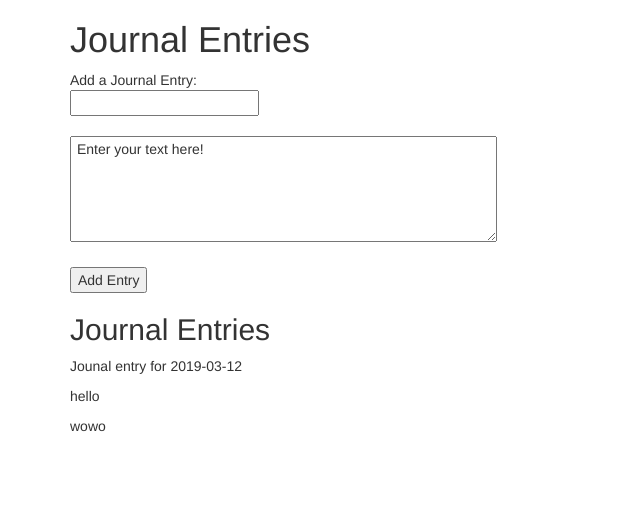
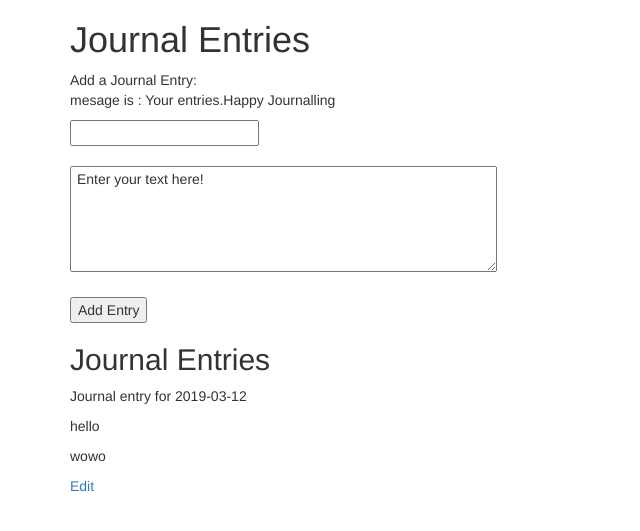
Before and after one commit to maheshwarkuchana/journal_webapp, a Flask app: page / in a window 1280 px wide. Shown: the top 531 px of the page, without its empty margins (0-640 px from the left). Run offline with Flask 2, Linux system fonts and the light colour scheme; data comes from the database, SQL or seed files in the repository; both versions use the stored data as it was after the commit; some libraries are stand-ins or nearby versions.

Commit message:
changes made to restrict one entry per date using if else

```diff
--- a/app.py
+++ b/app.py
@@ -1,5 +1,5 @@
 from flask import Flask, render_template, request, redirect, url_for
-from db_functions import add_entry, get_entries
+from db_functions import add_entry, get_entries, edit_entry, fetch_entry
 from datetime import datetime
 
 app = Flask(__name__)
@@ -8,14 +8,53 @@ app = Flask(__name__)
 @app.route('/')
 def index():
     entries = get_entries()
-    return render_template('index.html', entries=entries)
+    msg = "Your entries.Happy Journalling"
+
+    return render_template('index.html', entries=entries, msg=msg)
 
 
 @app.route('/add', methods=['POST'])
 def add():
-    add_entry(text1=request.form['title'], text2=request.form['details'], date1= datetime.date(datetime.now()))
+    date1 = datetime.date(datetime.now())
+    entries = get_entries()
+    print("date s" ,date1)
+    print(len(entries))
+    print(entries)
+    list1 = []
+    for i in range(0,len(entries)):
+        list1.append(entries[i][3])
+    print("lists", list1)
 
-    return redirect(url_for('index'))
+
+    if str(date1) not in list1:
+        add_entry(text1=request.form['title'], text2=request.form['details'], date1=datetime.date(datetime.now()))
+        msg = "Added succesfully"
+        return redirect(url_for('index', msg=msg))
+    else:
+
+        msg = " OOps. the journal entry exists already. Would you like to edit ?"
+        return redirect(url_for('index', msg=msg))
+
+
+
+
+@app.route('/edit/<id>', methods=['GET','POST'])
+def fetch(id):
+    if request.method == "POST":
+        print(request.method)
+        text1=request.form['details']
+        print(text1)
+
+        entries = edit_entry(text1, id=id)
+        print(entries)
+        return redirect(url_for('index'))
+
+
+    else:
+        entries = fetch_entry(id)
+        print(request.method)
+        print("PICKING ENTRIES" ,entries)
+        return render_template("edit.html", entries=entries)
 
 
 if __name__ == '__main__':
--- a/create_db.py
+++ b/create_db.py
@@ -6,10 +6,9 @@ sql_query = """
 CREATE TABLE IF NOT EXISTS Diary (
   id INTEGER PRIMARY KEY,
   title TEXT,
-  journalentry TEXT
-  journaldate TEXT
+  journalentry TEXT,
+  journaldate TEXT UNIQUE
 );
 """
-
 conn.execute(sql_query)
 conn.close()
--- a/db_functions.py
+++ b/db_functions.py
@@ -20,6 +20,7 @@ def add_entry(text1,text2,date1):
     :param text: text input by the user
     :return: None
     """
+
     sql_query = """insert into Diary(title, journalentry, journaldate) VALUES ( '%s','%s','%s' )""" % (text1, text2, date1)
     execute_query(sql_query)
 
@@ -30,3 +31,26 @@ def get_entries():
     """
     sql_query = """select * from Diary """
     return execute_query(sql_query).fetchall()
+
+def edit_entry(text1,id):
+
+    """
+    function to edit the diary entry and title
+    :param id: id of the diary entry
+    :return: None
+    """
+    sql_query = """UPDATE Diary set journalentry='%s' where id=%s""" % (text1, id)
+    execute_query(sql_query)
+    return execute_query(sql_query).fetchall()
+
+
+def fetch_entry(id):
+
+    """
+    function to edit the diary entry and title
+    :param id: id of the diary entry
+    :return: None
+    """
+    sql_query = """select * from Diary where id= %s""" % (id)
+    execute_query(sql_query)
+    return execute_query(sql_query).fetchall()
--- a/del_table.py
+++ b/del_table.py
@@ -9,4 +9,5 @@ DELETE from Diary
 
 """
 conn.execute(sql_query)
+conn.commit()
 conn.close()
--- a/templates/index.html
+++ b/templates/index.html
@@ -5,6 +5,14 @@
 <div class="container">
     <h1>Journal Entries</h1>
     <div>Add a Journal Entry:
+
+        {% if msg %}
+
+        <p> mesage is : {{ msg }} </p>
+
+        {% endif %}
+
+
         <form action="{{ url_for('add') }}" method="POST">
             <input type="text" name="title">
             <br>
@@ -22,10 +30,11 @@
         <div>
 
             {% for entry in entries %}
-             <p>Jounal entry for {{ entry[3] }}</p>
+             <p>Journal entry for {{ entry[3] }}</p>
+
             <p> {{ entry[1] }} </p>
             <p>{{ entry[2] }} </p>
-
+            <a href="{{ url_for('fetch', id=entry[0]) }}" > Edit </a>
             {% endfor %}
         </div>
 
```
Also changed, not shown: templates/edit.html (added, +33 -0 lines), diary.db.
